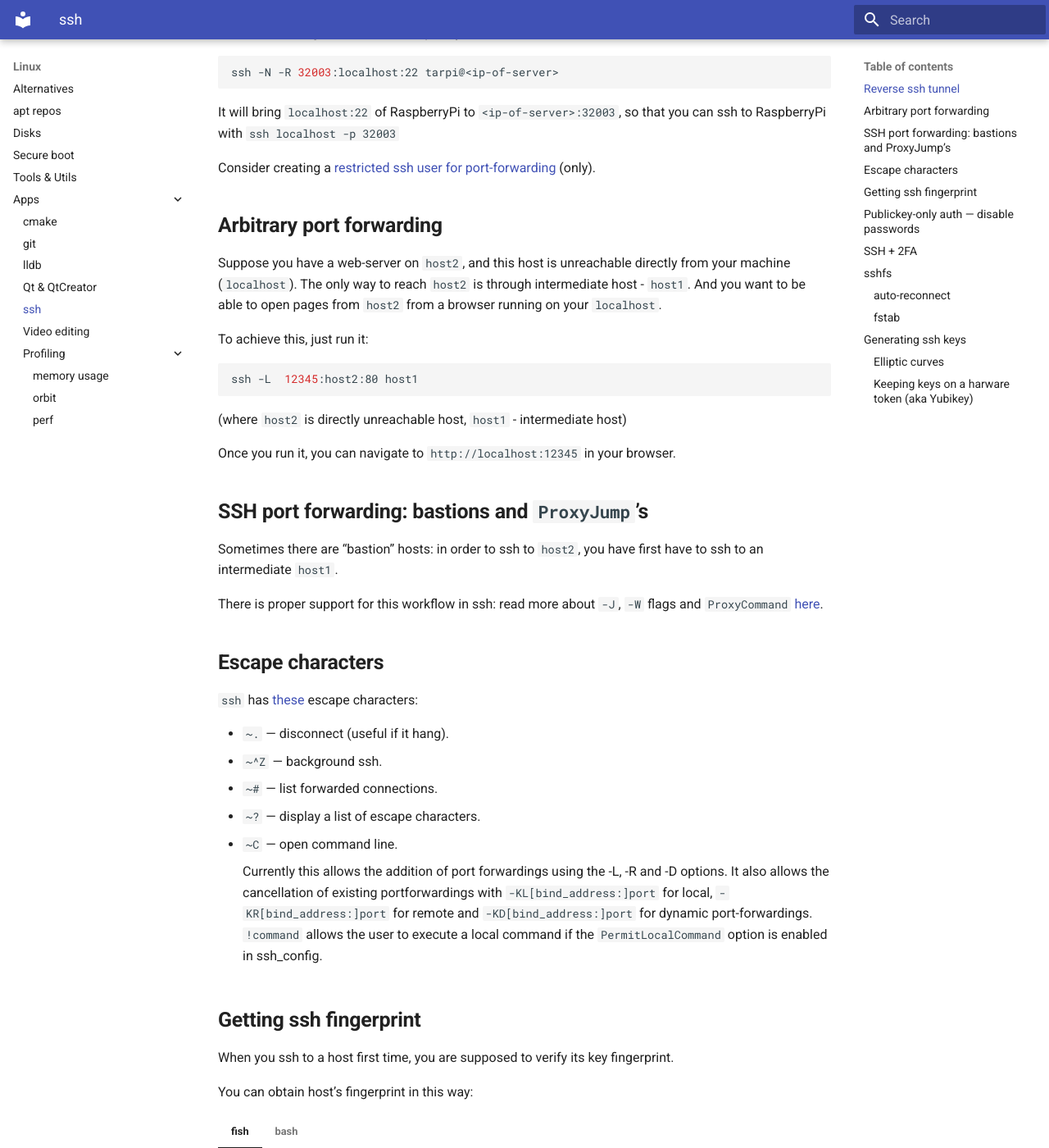
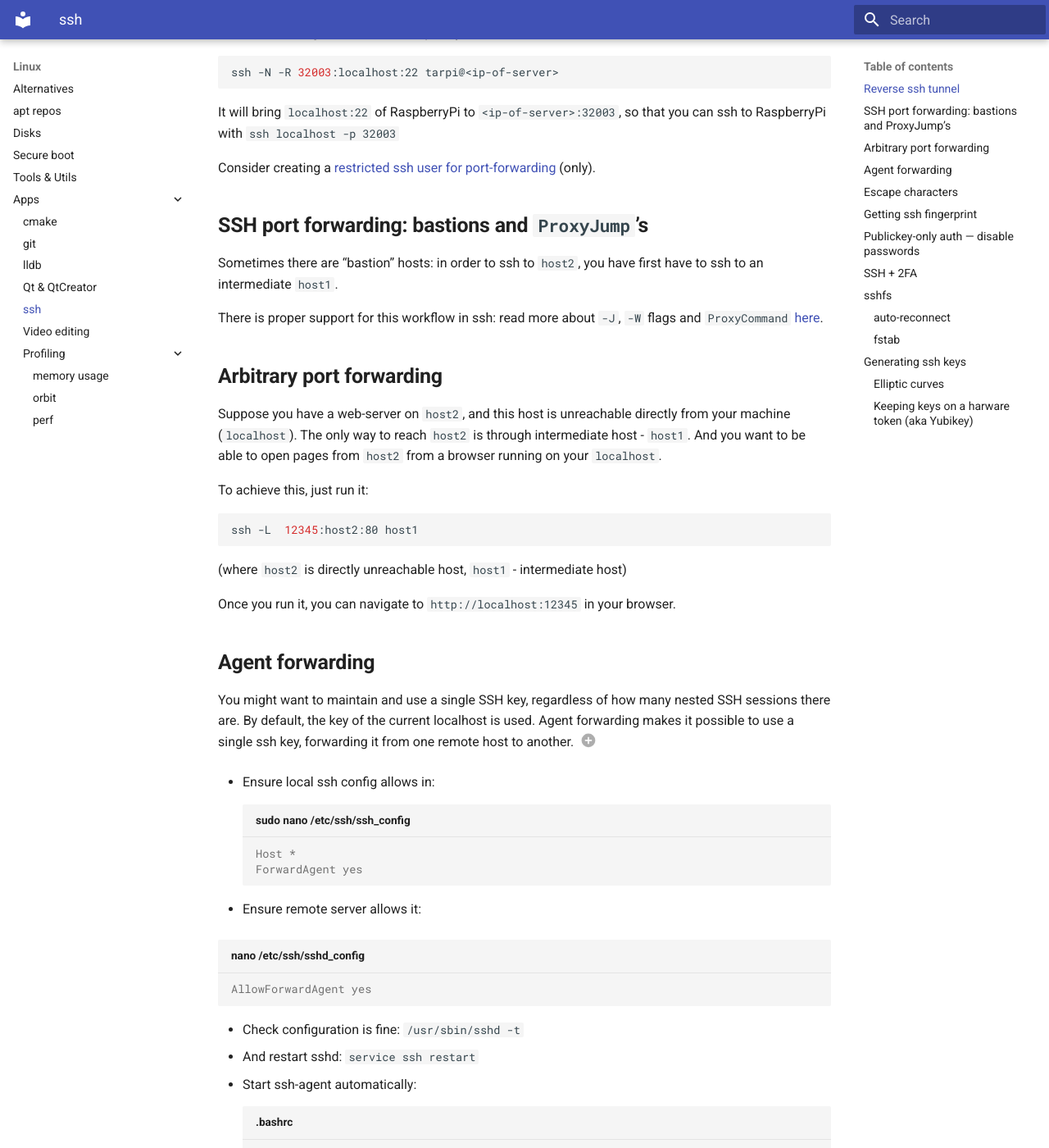
Before and after one commit to DimanNe/dimanne.github.io, an MkDocs documentation site: the page built from docs/Linux/apps/ssh.md, in a window 1280 px wide and 1400 px high, scrolled down 319 px. Shown: the whole window at 82% size. Built offline with MkDocs 1.6.1 and Material for MkDocs 9.7.7, drawn with Linux system fonts in a browser that asks for light colours.

Commit message:
Update docs

````diff
--- a/docs/Linux/apps/ssh.md
+++ b/docs/Linux/apps/ssh.md
@@ -21,6 +21,17 @@ Consider creating a [restricted ssh user for port-forwarding](https://askubuntu.
 
 
 
+## **SSH port forwarding: bastions and `ProxyJump`'s**
+
+Sometimes there are "bastion" hosts: in order to ssh to `host2`, you have first have to ssh to an intermediate `host1`.
+
+There is proper support for this workflow in ssh: read more about `-J`, `-W` flags and `ProxyCommand`
+[here](https://www.redhat.com/sysadmin/ssh-proxy-bastion-proxyjump).
+
+
+
+
+
 ## **Arbitrary port forwarding**
 Suppose you have a web-server on `host2`, and this host is unreachable directly from your machine (`localhost`).
 The only way to reach `host2` is through intermediate host - `host1`. And you want to be able to open pages from `host2`
@@ -36,12 +47,39 @@ Once you run it, you can navigate to `http://localhost:12345` in your browser.
 
 
 
-## **SSH port forwarding: bastions and `ProxyJump`'s**
+## **Agent forwarding**
 
-Sometimes there are "bastion" hosts: in order to ssh to `host2`, you have first have to ssh to an intermediate `host1`.
+You might want to maintain and use a single SSH key, regardless of how many nested SSH sessions there are. By default,
+the key of the current localhost is used. Agent forwarding makes it possible to use a single ssh key, forwarding it
+from one remote host to another. (1)
+{.annotate}
 
-There is proper support for this workflow in ssh: read more about `-J`, `-W` flags and `ProxyCommand`
-[here](https://www.redhat.com/sysadmin/ssh-proxy-bastion-proxyjump).
+1. Both ssh-agent as well as gpg-agent implement ssh-agent protocol. This secction describes only ssh-agent.
+
+    See [Generating ssh keys -> GPG keys](ssh.md#generating-ssh-keys) for more info about gpg for ssh.
+
+
+* Ensure local ssh config allows in:
+
+    ```ini title="sudo nano /etc/ssh/ssh_config"
+    Host *
+    ForwardAgent yes
+    ```
+
+* Ensure remote server allows it:
+
+   ```ini title="nano /etc/ssh/sshd_config"
+   AllowForwardAgent yes
+   ```
+
+* Check configuration is fine: `/usr/sbin/sshd -t`
+* And restart sshd: `service ssh restart`
+* Start ssh-agent automatically:
+
+    ```bash title=".bashrc"
+    eval `ssh-agent`
+    ```
+
 
 
 
````
Also changed, not shown: docs/Linux/apps/git.md (+5 -0 lines).
